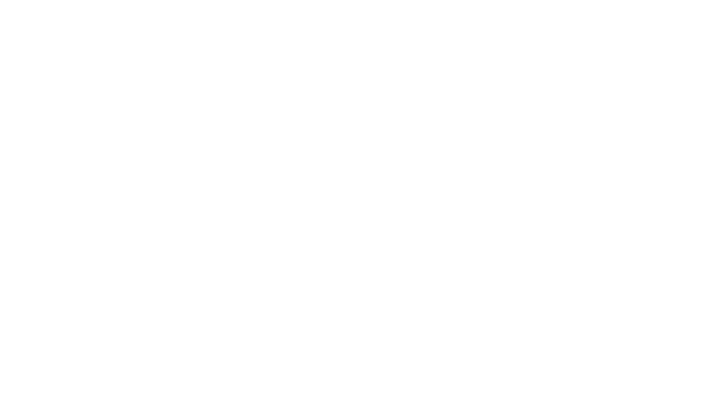
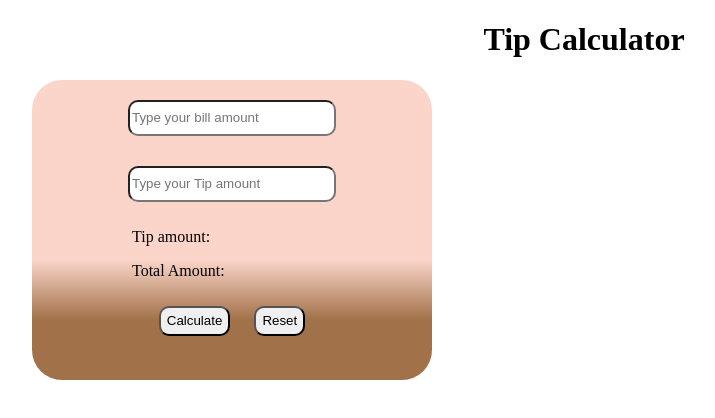
Before and after one commit to nick05rathod/Tip-Calculator, a plain HTML site: page index.html in a window 1280 px wide. Shown: the whole page, without its empty margins (56-771 px from the left). Drawn offline with Linux system fonts and the light colour scheme.

Commit message:
docs;new project

```diff
--- a/index.html
+++ b/index.html
@@ -3,9 +3,28 @@
 <head>
     <meta charset="UTF-8">
     <meta name="viewport" content="width=device-width, initial-scale=1.0">
-    <title>Document</title>
+    <title>Tip Calculator</title>
+    <link rel="stylesheet" href="style.css"/>
 </head>
 <body>
+    <h1 id="heading">Tip Calculator</h1>
+    <div class="container">
+        <div class="input">
+            <input  id="amount"class="amount-input" type="text" placeholder="Type your bill amount"/>
+            <br>
+            <input id="tip" class="tip-input" type="text" placeholder="Type your Tip amount"/>
+            <br>
+            <p>Tip amount:</p>
+            <p> Total Amount:</p>
+            <button id="calc" onclick="calc">Calculate</button>
+            <button id="reset" onclick="reset">Reset</button>
 
+
+
+
+        </div>
+
+
+    </div>
 </body>
 </html>
--- /dev/null
+++ b/script.js
@@ -0,0 +1 @@
+let amount=document.getElementById(amount)
--- /dev/null
+++ b/style.css
@@ -0,0 +1,39 @@
+#heading{
+    text-align: center;
+    position: relative;
+}
+.container{
+    height: 300px;
+    width: 400px;
+    background-image: linear-gradient(to top, rgb(161, 113, 73) 20%, #ea450f3a 40%);
+    margin-left: 80px;
+    border-radius: 30px;
+    text-align: center;
+    position: absolute;
+}
+.amount-input{
+    margin: 20px  auto;
+    height: 30px ;
+    width: 200px;
+    border-radius: 10px;
+    font-weight:500;
+}
+.tip-input{
+    margin: 10px  auto;
+    height: 30px ;
+    width: 200px;
+    border-radius: 10px;
+}
+p {
+    text-align:start;
+    color: bla;
+    margin-left: 100px;
+}
+button{
+    margin: 10px;
+    height: 30px;
+    border-radius: 10px;
+}
+#calculate{
+    margin: 0px;
+}
```
